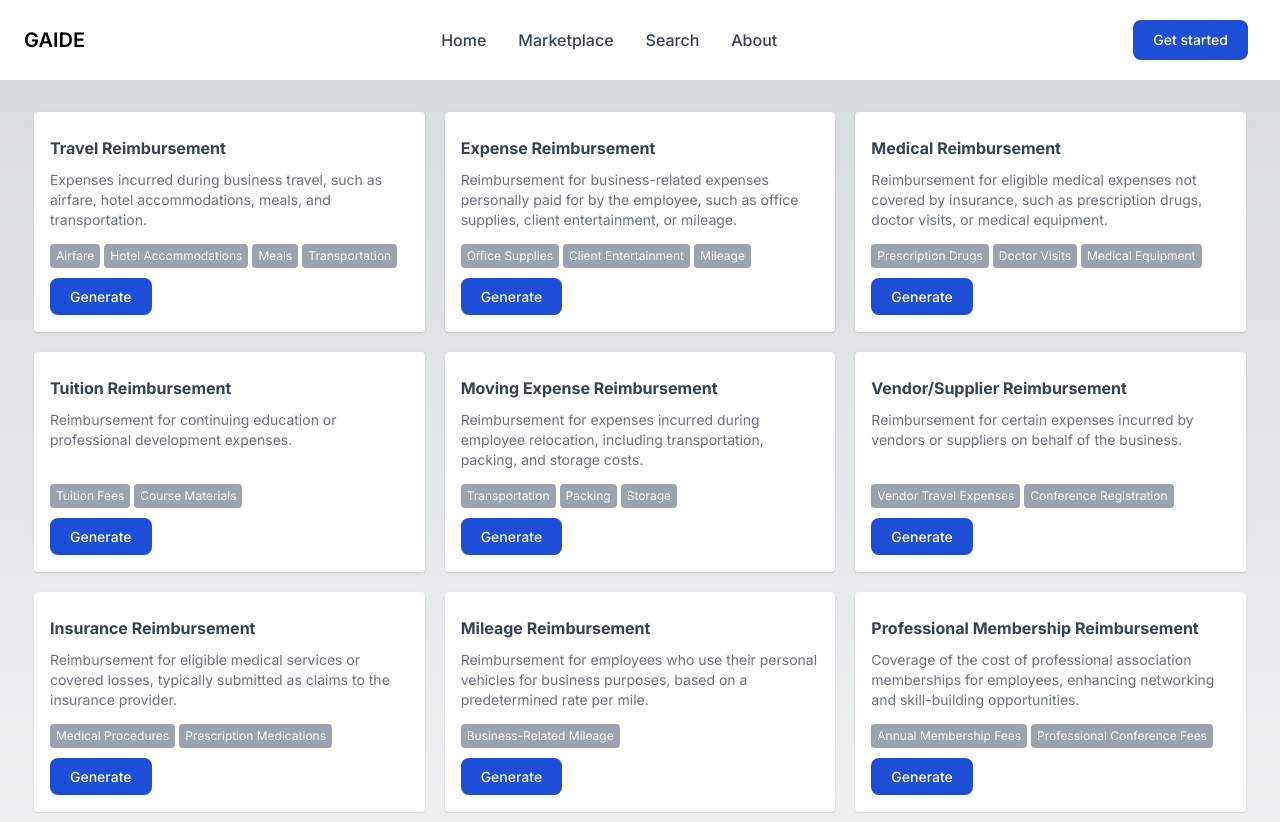
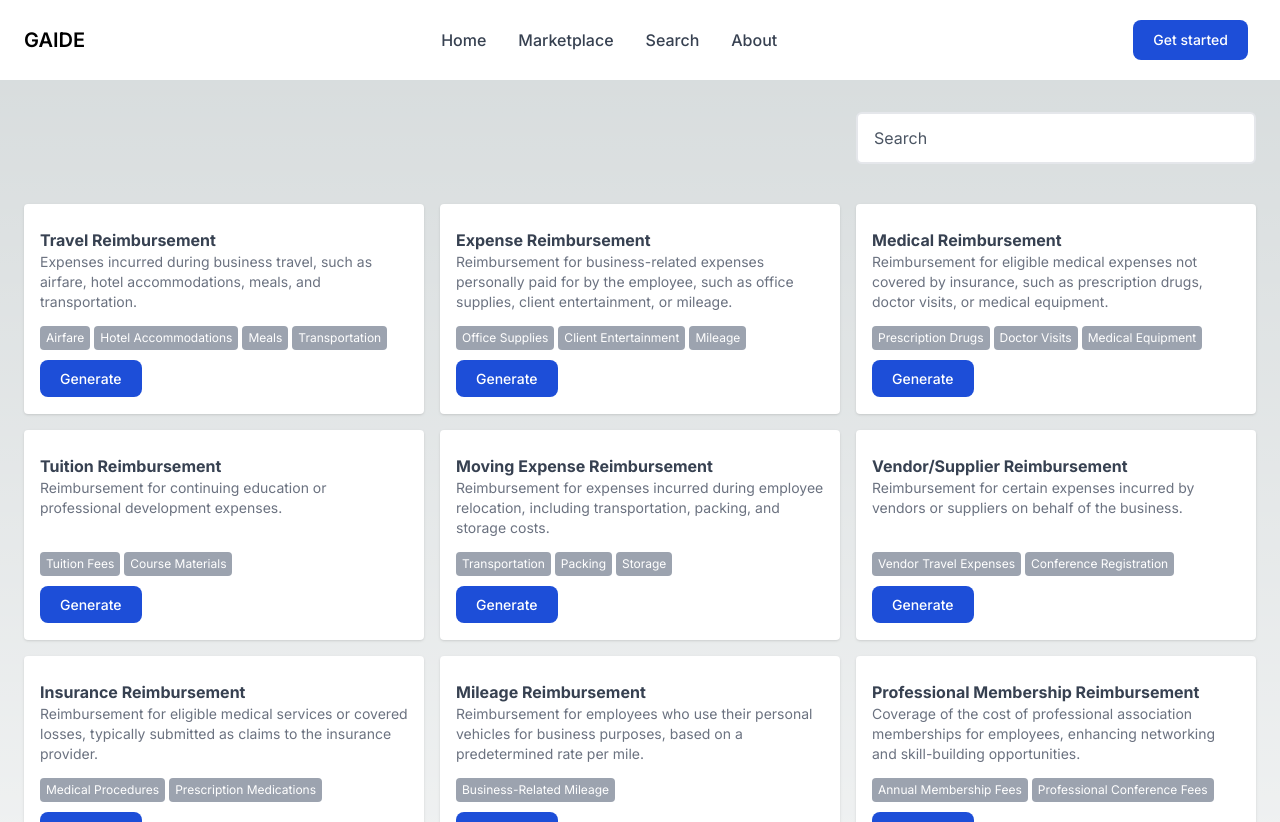
Before and after one commit to imad-beyg/gaite, a Next.js app: page /marketplace in a window 1280 px wide. Shown: the top 822 px of the page. Built offline with nearby package versions, Linux system fonts and the light colour scheme.

Commit message:
marketplace page

```diff
--- a/app/marketplace/page.tsx
+++ b/app/marketplace/page.tsx
@@ -1,6 +1,10 @@
+"use client";
+
 import Link from 'next/link';
+import {useState} from 'react';
+
 export default function Marketplace() {
-    const requests = [
+    const items = [
         {
             "id": 1,
             "title": "Travel Reimbursement",
@@ -62,26 +66,48 @@ export default function Marketplace() {
             "examples": ["Certification exam fees", "Training course fees"]
         }
     ];
+
+    const [requests, setRequests] = useState(items);
+    const onSearch = async (event: React.ChangeEvent<HTMLInputElement>) => {
+        const {value} = event.target;
+        const filteredItems = items.filter(({title})=> title.toLowerCase().includes(value.toLowerCase()))
+        setRequests(filteredItems);
+    }
+
     return (
         <>
-            <section className="py-8 px-4 mx-auto max-w-screen-xl sm:py-8 lg:px-6 ">
-                <div className="grid grid-cols-3">
+            <section className="py-8 px-4 mx-auto max-w-screen-xl sm:py-8 lg:px-6 min-h-screen">
+
+                <div className="grid grid-cols-3 gap-4 mb-10">
+                    <div className="col-start-3">
+                        <input
+                            type="text"
+                            className="w-full focus:outline-none focus:placeholder-gray-400 text-gray-600 placeholder-gray-600 px-4 bg-white rounded-md py-3 border-2"
+                            placeholder='Search'
+                            onInput={onSearch}
+                        />
+                    </div>
+
+                </div>
+                <div className="grid grid-cols-3 gap-4">
                     {requests.map(({id, title, description, examples}, index) => {
                         return (
-                            <div className="rounded shadow px-4 p-6 bg-white mx-2.5 mb-5" key={`request-${index}`}>
-                                <h2 className="text-gray-700 text-md font-bold mb-2.5">{title}</h2>
+                            <div className="rounded shadow px-4 p-6 bg-white" key={`request-${index}`}>
+                                <h2 className="text-gray-700 text-md font-bold">{title}</h2>
                                 <p className="text-gray-500 text-sm h-16 mb-2.5">{description}</p>
                                 <div className="flex mb-4">
                                     {examples.map((example, index) => {
                                         return (
                                             <>
-                                                <span className="bg-gray-400 text-white rounded text-xs px-1.5 py-1 mr-1 capitalize" key={index}>{example}</span>
+                                                <span
+                                                    className="bg-gray-400 text-white rounded text-xs px-1.5 py-1 mr-1 capitalize"
+                                                    key={index}>{example}</span>
                                             </>
                                         )
                                     })}
                                 </div>
                                 <Link href="/demo"
-                                    className="text-white bg-blue-700 hover:bg-blue-800 focus:ring-4 focus:ring-blue-300 font-medium rounded-lg text-sm px-5 py-2.5 mr-2 dark:bg-blue-600 dark:hover:bg-blue-700 focus:outline-none dark:focus:ring-blue-800">Generate
+                                      className="text-white bg-blue-700 hover:bg-blue-800 focus:ring-4 focus:ring-blue-300 font-medium rounded-lg text-sm px-5 py-2.5 mr-2 dark:bg-blue-600 dark:hover:bg-blue-700 focus:outline-none dark:focus:ring-blue-800">Generate
                                 </Link>
                             </div>
                         )
```
